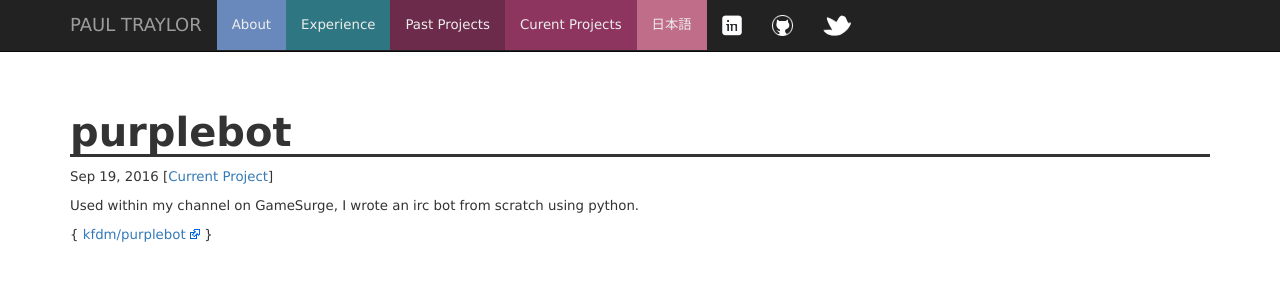
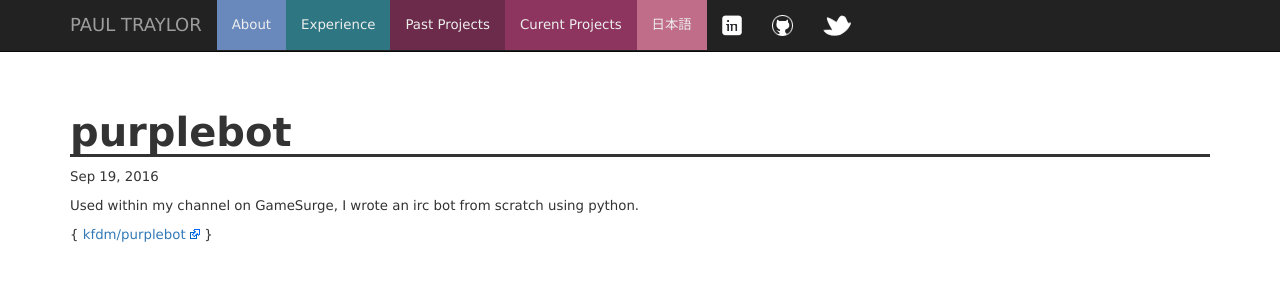
Before and after one commit to kfdm/paultraylor.net, a Jekyll site: the page built from projects/_posts/2016-09-19-purplebot.markdown, in a window 1280 px wide. Shown: the top 300 px of the page. Built offline with Jekyll 4.4.1, drawn with Linux system fonts in a browser that asks for light colours; nearby versions of some CDN libraries.

Commit message:
Minor update to Projects

```diff
--- a/projects/_posts/2016-09-19-purplebot.markdown
+++ b/projects/_posts/2016-09-19-purplebot.markdown
@@ -3,8 +3,7 @@
 title: "purplebot"
 github: kfdm/purplebot
 summary: Personal IRC Bot
-tags:
-- Current Project
+active: true
 ---
 
 Used within my channel on GameSurge, I wrote an irc bot from scratch using python.
--- a/projects/_posts/2016-09-19-python-gntp.markdown
+++ b/projects/_posts/2016-09-19-python-gntp.markdown
@@ -3,8 +3,7 @@
 title: "Python GNTP Library"
 github: kfdm/gntp
 summary: Python library for Growl Network Protocol
-tags:
-- Current Project
+active: true
 ---
 
 ![image](https://img.shields.io/github/license/kfdm/gntp.svg)
--- a/projects/_posts/2016-09-19-simplestats.markdown
+++ b/projects/_posts/2016-09-19-simplestats.markdown
@@ -3,8 +3,7 @@
 title: "simplestats"
 github: kfdm/django-simplestats
 summary: Personal project for exploring quantified self
-tags:
-- Current Project
+active: true
 ---
 
 A django app for exploring things around the quantified self movement
```
Also changed, not shown: current.md (+3 -1 lines), projects/_posts/2017-08-28-timebox.markdown (added, +9 -0 lines).
